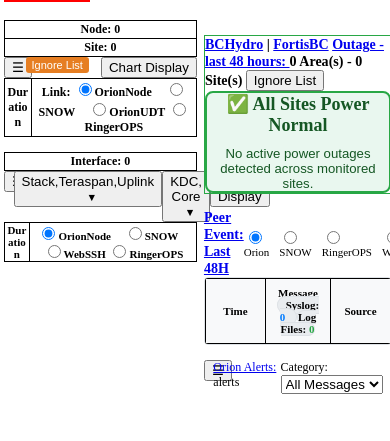
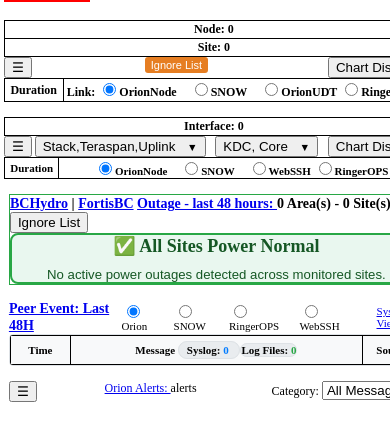
Before and after one commit to webspace1976/fastapi, a FastAPI app: template templates/orion_dashboard.html in a window 390 px wide; the page is wider, and only the part inside the window is pictured. Shown: the part 110-551 px from the top of that part. Run offline with FastAPI, Linux system fonts and the light colour scheme; the template is opened without the code that fills it, so the values that code supplies are empty; some libraries are stand-ins or nearby versions.

Commit message:
Enhance Orion dashboard responsiveness: add media queries for flexible layout adjustments and improve output panel organization

```diff
--- a/templates/orion_dashboard.html
+++ b/templates/orion_dashboard.html
@@ -68,6 +68,101 @@
 
         .slider.round:before {
             border-radius: 30%;
+        }
+
+        /* ===================================================================
+           Responsive layout for the .output panels
+           - Adjust the two breakpoint values below (1600px) to match the
+             ACTUAL CSS pixel width you measure for "half screen" vs
+             "full screen" on your 23-27" monitors, since that depends on
+             the monitor's native resolution and Windows/OS display scaling
+             (e.g. a 2560px-wide 27" monitor at 125% scaling reports
+             ~2048 CSS px, so half-screen there is ~1024px).
+           =================================================================== */
+
+        /* --- "Normal" view: half-screen window (or anything narrower
+               than the full-page breakpoint). Keeps the original simple
+               2-column layout, just made responsive so it doesn't
+               overflow/squish. --- */
+        @media (max-width: 1599px) {
+            .output {
+                display: flex !important;
+                flex-wrap: wrap !important;
+                align-items: flex-start !important;
+                gap: 1% !important;
+            }
+            #output-left,
+            #output-right {
+                display: block !important;
+                flex: 1 1 45% !important;
+                min-width: 420px !important; /* stacks to a single column below this */
+                width: auto !important;
+                max-width: 100% !important;
+                box-sizing: border-box !important;
+            }
+        }
+
+        /* --- Full-page view: break out of the left/right split into
+               4 equal 25%-wide columns:
+               1) output-nodes
+               2) output-interface
+               3) output-netpath + output-apipoller + power-outage-container + output-syslog (stacked)
+               4) output-alert-controls + output-alert
+           --- */
+        @media (min-width: 1600px) {
+            .output {
+                display: grid !important;
+                grid-template-columns: repeat(4, 1fr) !important;
+                grid-template-rows: 1fr !important;
+                gap: 1% !important;
+                align-items: start !important;
+            }
+
+            /* "Unwrap" the two column wrappers so their children (nodes,
+               interface, col3, col4) become direct grid items of .output —
+               each one is now exactly ONE item per column, so column
+               heights are never coupled to each other via shared rows. */
+            #output-left,
+            #output-right {
+                display: contents !important;
+            }
+
+            /* Hide the stray <br> spacer tags that live directly inside
+               output-left / output-right — not needed once unwrapped. */
+            #output-left > br,
+            #output-right > br {
+                display: none !important;
+            }
+
+            #output-nodes {
+                grid-column: 1 !important;
+                grid-row: 1 !important;
+                min-width: 0 !important;
+                width: auto !important;
+            }
+
+            #output-interface {
+                grid-column: 2 !important;
+                grid-row: 1 !important;
+                min-width: 0 !important;
+                width: auto !important;
+                max-height: 85vh !important;
+                overflow-y: auto !important;
+            }
+
+            #output-col3 {
+                grid-column: 3 !important;
+                grid-row: 1 !important;
+                min-width: 0 !important;
+                width: auto !important;
+            }
+
+            #output-col4 {
+                grid-column: 4 !important;
+                grid-row: 1 !important;
+                min-width: 0 !important;
+                width: auto !important;
+            }
         }
 
     </style>
@@ -221,6 +316,8 @@
             </div>
 
             <div id="output-right">
+                <div id="output-col3">
+
                 <div id="output-netpath">
                     {% if "Event-10.gif" in netpath_table %}
                         {{ netpath_table | safe }}
@@ -285,9 +382,12 @@
                         </table>
                     </div>
                 </div>
+                </div>
 
                 <br>
-                <div style="font-size: 12px;box-sizing: border-box;display: flex;justify-content: space-between;">
+                <div id="output-col4">
+
+                <div id="output-alert-controls" style="font-size: 12px;box-sizing: border-box;display: flex;justify-content: space-between;">
                     <div style="width:5%;">
                         <label for="toggleAlertBtn"><button type="button" id="toggleAlertBtn">☰</button></label>
                     </div>
@@ -311,6 +411,7 @@
 
                 <div id="output-alert">
                     {{ alert_table | safe }}
+                </div>
                 </div>
 
             </div>
```
